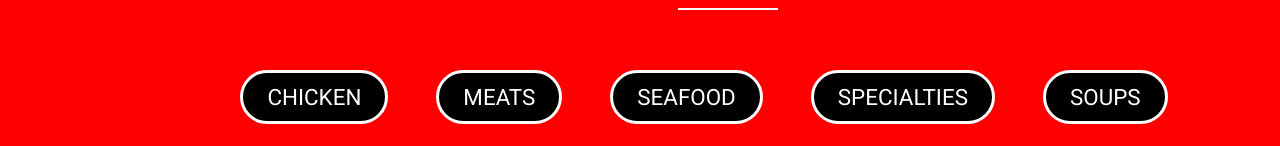
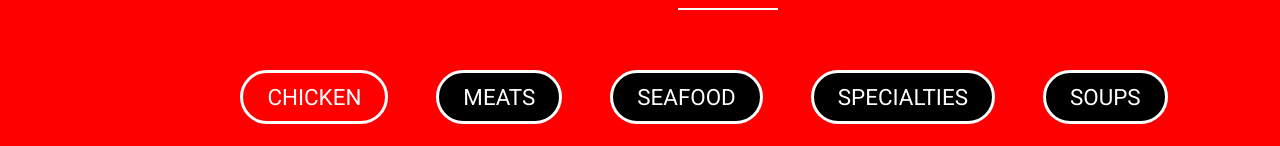
Before and after one commit to jandirdlctm/Casa-Peru-Front-End, a Vue app: page /menu in a window 1280 px wide. Shown: the part 259-405 px from the top of the page. Built offline with nearby package versions, Linux system fonts and the light colour scheme.

Commit message:
active button functionality added

```diff
--- a/src/components/Menu.vue
+++ b/src/components/Menu.vue
@@ -5,20 +5,20 @@
         <h4><span></span> our menu</h4>
       </div>
       <div class="buttons-wrapper">
-        <button @click="chickenClicked" class="menu-btn" type="button" name="button">CHICKEN</button>
-        <button @click="meatsClicked" class="menu-btn" type="button" name="button">MEATS</button>
-        <button @click="seafoodsClicked" class="menu-btn" type="button" name="button">SEAFOOD</button>
-        <button @click="specialtiesClicked" class="menu-btn" type="button" name="button">SPECIALTIES</button>
-        <button @click="soupsClicked" class="menu-btn" type="button" name="button">SOUPS</button>
-        <button @click="vegetariansClicked" class="menu-btn" type="button" name="button">VEGETARIAN</button>
-        <button @click="appetizersClicked" class="menu-btn" type="button" name="button">APPETIZERS</button>
-        <button @click="sidesClicked" class="menu-btn" type="button" name="button">SIDES</button>
-        <button @click="dessertsClicked" class="menu-btn" type="button" name="button">DESSERTS</button>
-        <button @click="drinksClicked" class="menu-btn" type="button" name="button">DRINKS</button>
+        <button @click="chickenClicked" class="menu-btn" :class="{ 'active': activeButton === 'chicken' }" type="button" name="button">CHICKEN</button>
+        <button @click="meatsClicked" class="menu-btn" :class="{ 'active': activeButton === 'meats' }" type="button" name="button">MEATS</button>
+        <button @click="seafoodsClicked" class="menu-btn" :class="{ 'active': activeButton === 'seafoods' }" type="button" name="button">SEAFOOD</button>
+        <button @click="specialtiesClicked" class="menu-btn" :class="{ 'active': activeButton === 'specialties' }" type="button" name="button">SPECIALTIES</button>
+        <button @click="soupsClicked" class="menu-btn" :class="{ 'active': activeButton === 'soups' }" type="button"  name="button">SOUPS</button>
+        <button @click="vegetariansClicked" class="menu-btn" :class="{ 'active': activeButton === 'vegeterians' }" type="button" name="button">VEGETARIAN</button>
+        <button @click="appetizersClicked" class="menu-btn" :class="{ 'active': activeButton === 'appetizers' }" type="button" name="button">APPETIZERS</button>
+        <button @click="sidesClicked" class="menu-btn" :class="{ 'active': activeButton === 'sides' }" type="button" name="button">SIDES</button>
+        <button @click="dessertsClicked" class="menu-btn" :class="{ 'active': activeButton === 'desserts' }" type="button" name="button">DESSERTS</button>
+        <button @click="drinksClicked" class="menu-btn" :class="{ 'active': activeButton === 'drinks' }" type="button" name="button">DRINKS</button>
       </div>
 
         <div v-if="showChicken" class="wrapper-menu">
-          <div  v-for="food in chicken" v-bind:key="food"  class="menu-item">
+          <div  v-for="food in chicken" :key="food.title"  class="menu-item">
             <img :src="food.image">
             <div class="body-menu">
               <h4>{{food.title}} <span> {{food.price}}</span></h4>
@@ -28,7 +28,7 @@
         </div>
 
         <div v-if="showMeats" class="wrapper-menu">
-          <div  v-for="food in meats" v-bind:key="food"  class="menu-item">
+          <div  v-for="food in meats" :key="food.title"  class="menu-item">
             <img :src="food.image">
             <div class="body-menu">
               <h4>{{food.title}} <span> {{food.price}}</span></h4>
@@ -38,7 +38,7 @@
         </div>
 
         <div v-if="showSeafoods" class="wrapper-menu">
-          <div  v-for="food in seafoods" v-bind:key="food"  class="menu-item">
+          <div  v-for="food in seafoods" v-bind:key="food.title"  class="menu-item">
             <img :src="food.image">
             <div class="body-menu">
               <h4>{{food.title}} <span> {{food.price}}</span></h4>
@@ -48,7 +48,7 @@
         </div>
 
         <div v-if="showSpecialties" class="wrapper-menu">
-          <div  v-for="food in house_specialties" v-bind:key="food"  class="menu-item">
+          <div  v-for="food in house_specialties" v-bind:key="food.title"  class="menu-item">
             <img :src="food.image">
             <div class="body-menu">
               <h4>{{food.title}} <span> {{food.price}}</span></h4>
@@ -58,7 +58,7 @@
         </div>
 
         <div v-if="showSoups" class="wrapper-menu">
-          <div  v-for="food in soups" v-bind:key="food"  class="menu-item">
+          <div  v-for="food in soups" v-bind:key="food.title"  class="menu-item">
             <img :src="food.image">
             <div class="body-menu">
               <h4>{{food.title}} <span> {{food.price}}</span></h4>
@@ -68,7 +68,7 @@
         </div>
 
         <div v-if="showVegetarians" class="wrapper-menu">
-          <div  v-for="food in vegetarian" v-bind:key="food"  class="menu-item">
+          <div  v-for="food in vegetarian" v-bind:key="food.title"  class="menu-item">
             <img :src="food.image">
             <div class="body-menu">
               <h4>{{food.title}} <span> {{food.price}}</span></h4>
@@ -78,7 +78,7 @@
         </div>
 
         <div v-if="showAppetizers" class="wrapper-menu">
-          <div  v-for="food in appetizers" v-bind:key="food"  class="menu-item">
+          <div  v-for="food in appetizers" v-bind:key="food.title"  class="menu-item">
             <img :src="food.image">
             <div class="body-menu">
               <h4>{{food.title}} <span> {{food.price}}</span></h4>
@@ -88,7 +88,7 @@
         </div>
 
         <div v-if="showSides" class="wrapper-menu">
-          <div  v-for="food in side_orders" v-bind:key="food"  class="menu-item">
+          <div  v-for="food in side_orders" v-bind:key="food.title"  class="menu-item">
             <img :src="food.image">
             <div class="body-menu">
               <h4>{{food.title}} <span> {{food.price}}</span></h4>
@@ -98,7 +98,7 @@
         </div>
 
         <div v-if="showDesserts" class="wrapper-menu">
-          <div  v-for="food in desserts" v-bind:key="food"  class="menu-item">
+          <div  v-for="food in desserts" v-bind:key="food.title"  class="menu-item">
             <img :src="food.image">
             <div class="body-menu">
               <h4>{{food.title}} <span> {{food.price}}</span></h4>
@@ -108,7 +108,7 @@
         </div>
 
         <div v-if="showDrinks" class="wrapper-menu">
-          <div  v-for="food in drinks" v-bind:key="food"  class="menu-item">
+          <div  v-for="food in drinks" v-bind:key="food.title"  class="menu-item">
             <img :src="food.image">
             <div class="body-menu">
               <h4>{{food.title}} <span> {{food.price}}</span></h4>
@@ -127,6 +127,7 @@ export default {
   name: 'Menu',
   data(){
     return{
+      activeButton: 'chicken',
       showChicken: true,
       showMeats: false,
       showSeafoods : false,
@@ -725,6 +726,7 @@ export default {
   },
   methods:{
     chickenClicked: function(){
+      this.activeButton = "chicken";
       this.showChicken = true;
       this.showMeats = false;
       this.showSeafoods = false;
@@ -737,6 +739,7 @@ export default {
       this.showDrinks = false;
     },
     meatsClicked: function(){
+      this.activeButton = "meats";
       this.showChicken = false;
       this.showMeats = true;
       this.showSeafoods = false;
@@ -749,6 +752,7 @@ export default {
       this.showDrinks = false;
     },
     seafoodsClicked: function(){
+      this.activeButton = "seafoods";
       this.showChicken = false;
       this.showMeats = false;
       this.showSeafoods = true;
@@ -761,6 +765,7 @@ export default {
       this.showDrinks = false;
     },
     appetizersClicked: function(){
+      this.activeButton = "appetizers";
       this.showChicken = false;
       this.showMeats = false;
       this.showSeafoods = false;
@@ -773,6 +778,7 @@ export default {
       this.showDrinks = false;
     },
     soupsClicked: function(){
+      this.activeButton = "soups";
       this.showChicken = false;
       this.showMeats = false;
       this.showSeafoods = false;
@@ -785,6 +791,7 @@ export default {
       this.showDrinks = false;
     },
     specialtiesClicked: function(){
+      this.activeButton = "specialties";
       this.showChicken = false;
       this.showMeats = false;
       this.showSeafoods = false;
@@ -797,6 +804,7 @@ export default {
       this.showDrinks = false;
     },
     vegetariansClicked: function(){
+      this.activeButton = "vegeterians";
       this.showChicken = false;
       this.showMeats = false;
       this.showSeafoods = false;
@@ -809,6 +817,7 @@ export default {
       this.showDrinks = false;
     },
     sidesClicked: function(){
+      this.activeButton = "sides";
       this.showChicken = false;
       this.showMeats = false;
       this.showSeafoods = false;
@@ -821,6 +830,7 @@ export default {
       this.showDrinks = false;
     },
     dessertsClicked: function(){
+      this.activeButton = "desserts";
       this.showChicken = false;
       this.showMeats = false;
       this.showSeafoods = false;
@@ -833,6 +843,7 @@ export default {
       this.showDrinks = false;
     },
     drinksClicked: function(){
+      this.activeButton = "drinks";
       this.showChicken = false;
       this.showMeats = false;
       this.showSeafoods = false;
@@ -849,6 +860,12 @@ export default {
 </script>
 
 <style lang="css" scoped>
+  .active {
+  background-color: red !important; /* Change this to the desired background color */
+  /* You can adjust other styles as needed for the active button */
+  color: white !important; /* Text color for active button */
+  /* Add any other styles for the active button */
+  }
 
   section{
     min-height: 100vh;
```
Also changed, not shown: src/assets/images/seafood/hero-test-two.png (added).
